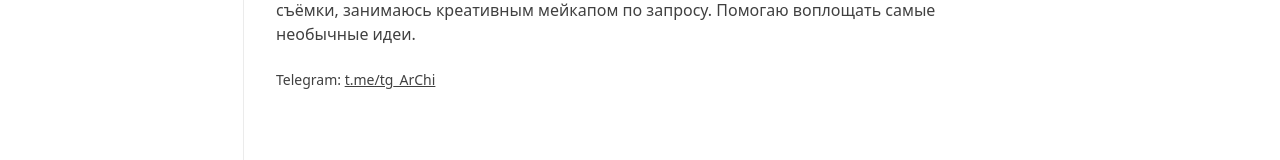
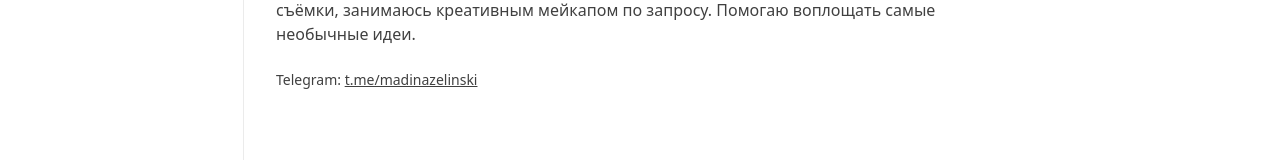
Before and after one commit to ave-ArChi/zelinski-photo, a Next.js app: page /about in a window 1280 px wide. Shown: the part 243-403 px from the top of the page. Built offline with nearby package versions, Linux system fonts and the light colour scheme.

Commit message:
Update page.tsx

```diff
--- a/app/about/page.tsx
+++ b/app/about/page.tsx
@@ -9,7 +9,7 @@ export default function AboutPage() {
 Помогаю воплощать самые необычные идеи.
       </p>
       <div className="text-sm text-neutral-700 space-y-1">
-        <p>Telegram: <a className="underline" href="https://t.me/tg_ArChi" target="_blank">t.me/tg_ArChi</a></p>
+        <p>Telegram: <a className="underline" href="https://t.me/madinazelinski" target="_blank">t.me/madinazelinski</a></p>
       </div>
     </section>
   );
```
